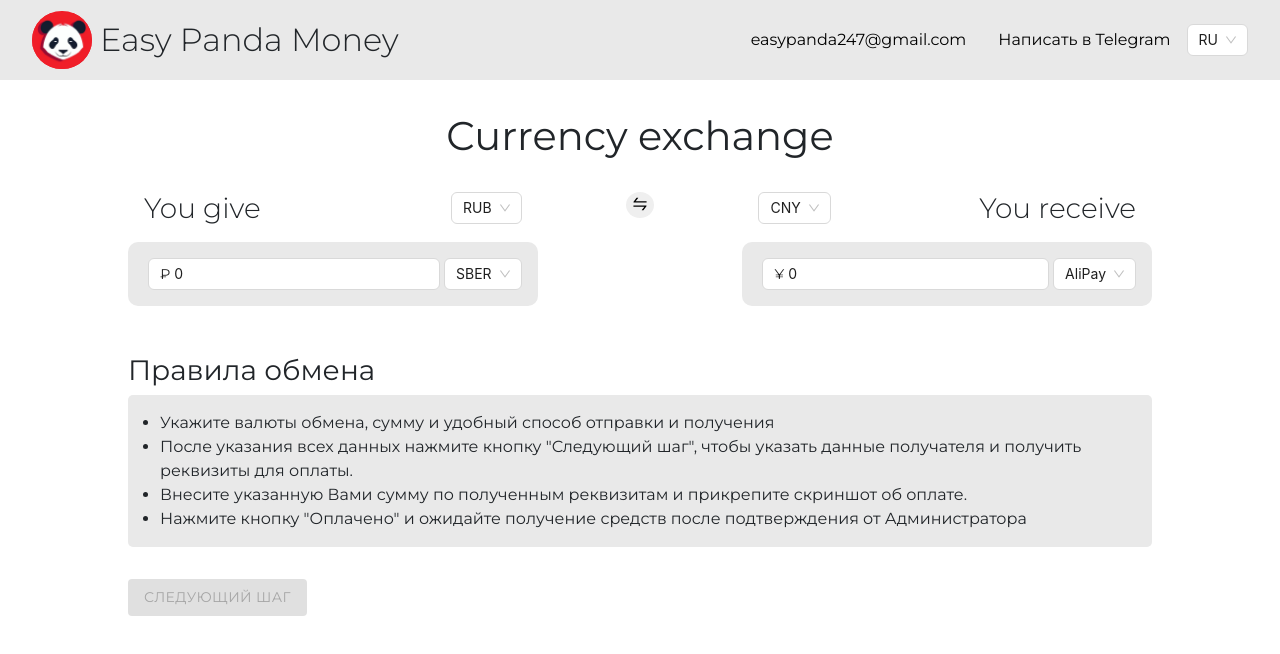
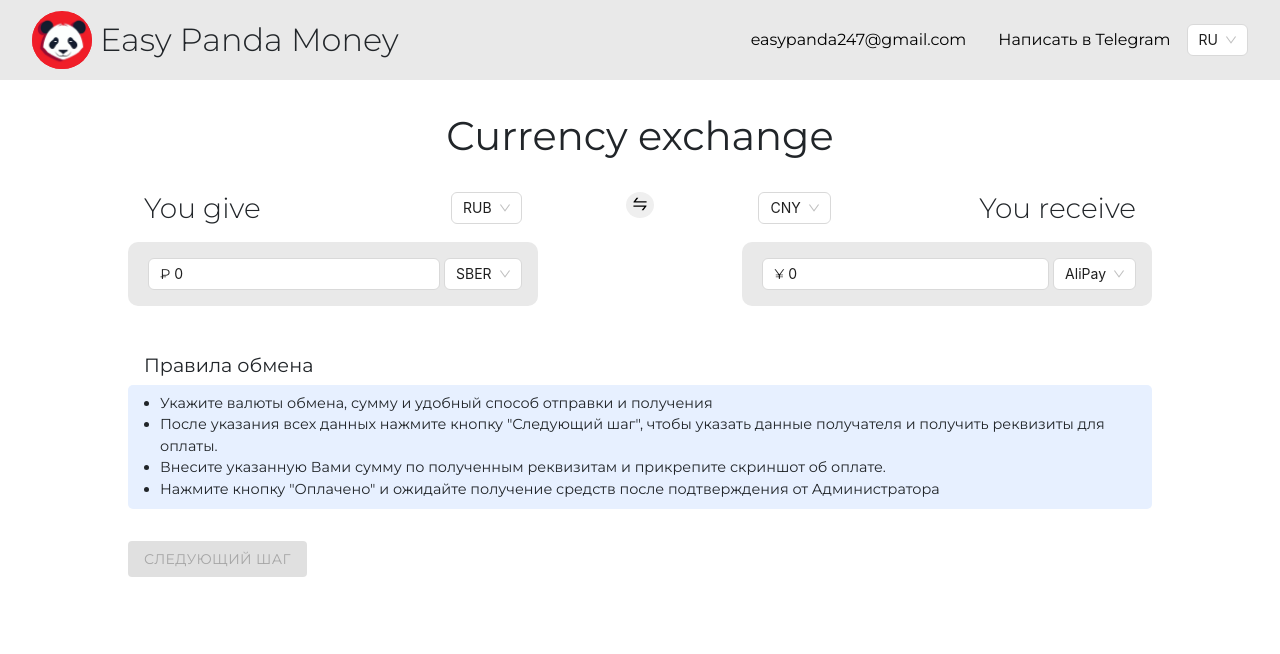
Before and after one commit to senak322/easypanda_site, a React (Create React App) app: page / in a window 1280 px wide. Shown: the top 654 px of the page. Built offline with nearby package versions, Linux system fonts and the light colour scheme.

Commit message:
add styles

```diff
--- a/src/App.tsx
+++ b/src/App.tsx
@@ -188,7 +188,7 @@ function App() {
           path="/"
           element={
             <Main>
-              <CurrencyConverter sumGive={sumGive} sumReceive={sumReceive} handleNextStep={handleNextStep}>
+              <CurrencyConverter sumGive={sumGive} sumReceive={sumReceive} handleNextStep={handleNextStep} step={step}>
                 <Currency
                   title="You give"
                   instanceId="give"
--- a/src/components/CurrencyConverter/CurrencyConverter.tsx
+++ b/src/components/CurrencyConverter/CurrencyConverter.tsx
@@ -8,14 +8,15 @@ interface CurrencyConverterProps {
   sumGive: number;
   sumReceive: number;
   handleNextStep: () => void;
+  step: number;
 }
 
-function CurrencyConverter({ children, sumGive, sumReceive, handleNextStep }: CurrencyConverterProps) {
+function CurrencyConverter({ children, sumGive, sumReceive, handleNextStep, step }: CurrencyConverterProps) {
   return (
     <section>
       <div className="converter">{children} </div>
       <Rools />
-      <NextStepBtn sumGive={sumGive} sumReceive={sumReceive} handleNextStep={handleNextStep}/>
+      <NextStepBtn sumGive={sumGive} sumReceive={sumReceive} handleNextStep={handleNextStep} isDisabled={step > 1}/>
     </section>
   );
 }
--- a/src/components/NextStepBtn/NextStepBtn.tsx
+++ b/src/components/NextStepBtn/NextStepBtn.tsx
@@ -5,20 +5,23 @@ interface NextStepBtnProps {
   sumGive: number;
   sumReceive: number;
   handleNextStep: () => void;
+  isDisabled: boolean
 }
 
 function NextStepBtn({
   sumGive,
   sumReceive,
   handleNextStep,
+  isDisabled
 }: NextStepBtnProps) {
   return (
     <Button
       className="next-btn"
       variant="contained"
-      disabled={sumGive <= 0 || sumReceive <= 0}
+      disabled={sumGive <= 0 || sumReceive <= 0 || isDisabled}
       color="primary"
       onClick={handleNextStep}
+
     >
       Следующий шаг
     </Button>
--- a/src/components/PaymentDetails/PaymentDetails.scss
+++ b/src/components/PaymentDetails/PaymentDetails.scss
@@ -7,4 +7,12 @@
         flex-direction: column;
         align-items: center;
     }
+    &__wrapper {
+        display: grid;
+        gap: 1rem;
+    }
+    &__input-container {
+        display: flex;
+        gap: 1rem;
+    }
 }
--- a/src/components/PaymentDetails/PaymentDetails.tsx
+++ b/src/components/PaymentDetails/PaymentDetails.tsx
@@ -32,12 +32,13 @@ function PaymentDetails() {
   return (
     <section className="payment">
       <div className="payment__container">
-        <h4>Укажите реквизиты получателя</h4>
-        <div className="my-3 d-flex p-2 justify-content-between">
-          <div className="d-flex p-2 justify-content-between">
+        <h4 className="mb-4">Укажите реквизиты получателя</h4>
+        <div className="payment__wrapper">
+          <div className="payment__input-container">
             <TextField id="outlined-basic" label="Имя" variant="outlined" />
             <TextField id="outlined-basic" label="Фамилия" variant="outlined" />
           </div>
+          <div className="payment__input-container">
             {accountData && (
               <TextField
                 id="outlined-basic"
@@ -45,6 +46,7 @@ function PaymentDetails() {
                 variant="outlined"
               />
             )}
+            {accountData && <p>или</p>}
             {instances.receive.selectedCurrency === "CNY" && (
               <Button
                 component="label"
@@ -59,6 +61,7 @@ function PaymentDetails() {
             )}
           </div>
         </div>
+      </div>
     </section>
   );
 }
--- a/src/components/Rools/Rools.scss
+++ b/src/components/Rools/Rools.scss
@@ -5,16 +5,18 @@
   margin-top: 3rem;
 
   &__title {
+    font-size: 1.2rem;
     @include respond-to(large) {
       font-size: 1.1rem;
     }
   }
 
   &__container {
-    background-color: #e9e9e9;
+    background-color: #e7f0ff;
     border-radius: 5px;
-    padding: 1rem 2rem;
+    padding: .5rem 2rem;
     margin-bottom: 2rem;
+    font-size: .9rem;
 
     @include respond-to(medium) {
       font-size: .8rem;
--- a/src/components/Rools/Rools.tsx
+++ b/src/components/Rools/Rools.tsx
@@ -9,9 +9,9 @@ function Rools() {
 
   return (
     <section className="rools">
-      <h3 className="rools__title">Правила обмена</h3>
+      <h3 className="rools__title mx-3">Правила обмена</h3>
       <ul className="rools__container">
-        <li>
+        <li className="rools__li">
           Укажите валюты обмена, сумму и удобный способ отправки и получения
         </li>
         <li>
```
Lines whose indentation alone changed are shown as unchanged.
